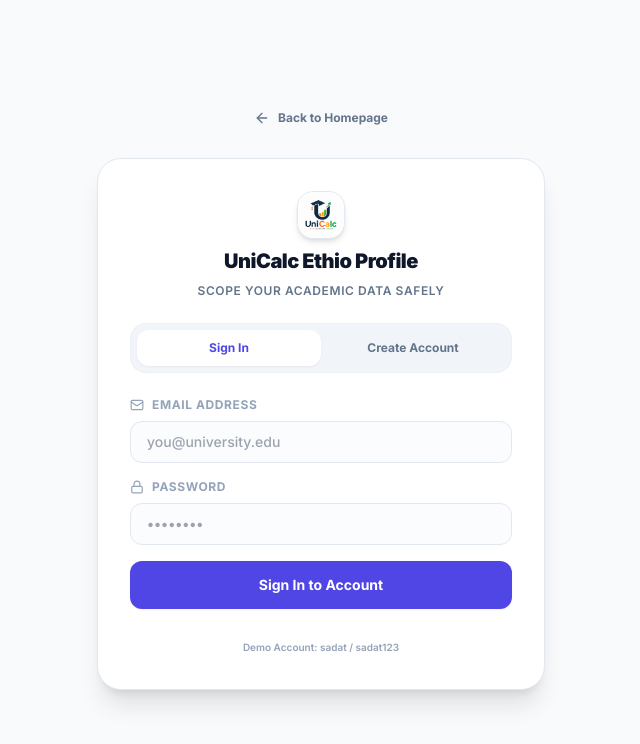
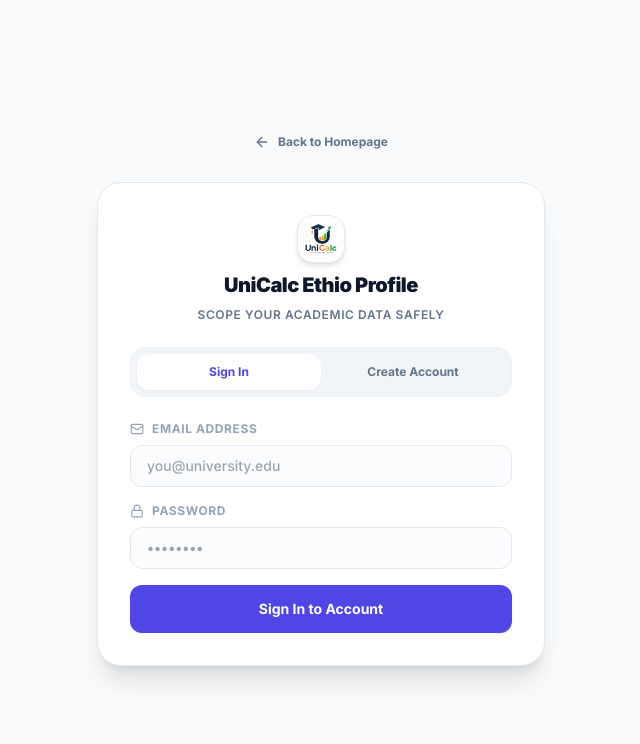
Before and after one commit to s-a-d-a-t/UNI-CALC, a React (Vite) app: page / in a window 1280 px wide. Both pictures are taken after a click on the button "Sign In". Shown: the top 744 px of the page, without its empty margins (319-959 px from the left). Built offline with nearby package versions, Linux system fonts and the light colour scheme; no server answers.

Commit message:
refactor: remove demo account credentials display from login page

```diff
--- a/src/components/LoginPage.jsx
+++ b/src/components/LoginPage.jsx
@@ -157,11 +157,7 @@
                 'Sign In to Account'
               )}
             </button>
-            <div className="text-center pt-2">
-              <span className="text-[10px] text-slate-400 font-semibold">
-                Demo Account: sadat / sadat123
-              </span>
-            </div>
+
           </form>
         )}
 
```
